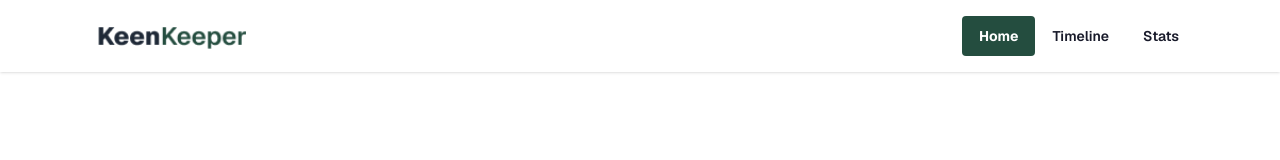
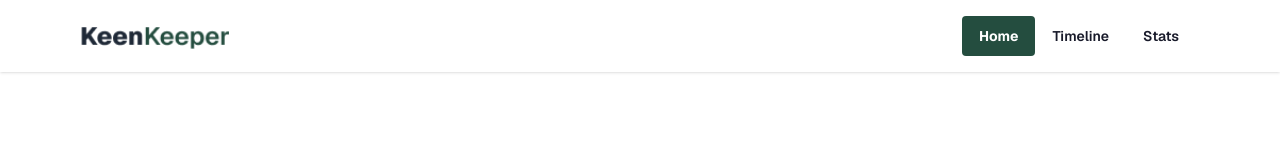
Before and after one commit to Nafiul-Islam-Eshan/KeenKeeper, a Next.js app: page / in a window 1280 px wide. Shown: the top 160 px of the page. Built offline with nearby package versions, Linux system fonts and the light colour scheme.

Commit message:
Navbar: Removed button effect in the logo of navbar

```diff
--- a/src/Component/navbar/page.jsx
+++ b/src/Component/navbar/page.jsx
@@ -61,7 +61,7 @@ const NavbarPage = () => {
             </li>
           </ul>
         </div>
-        <Link href="/" className="btn btn-ghost text-xl">
+        <Link href="/">
           <div className="">
             <Image
             src={logo}
```
